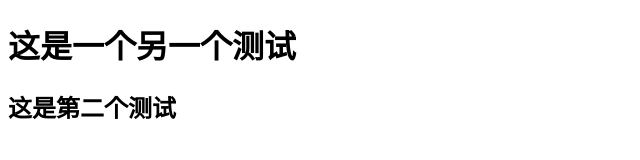
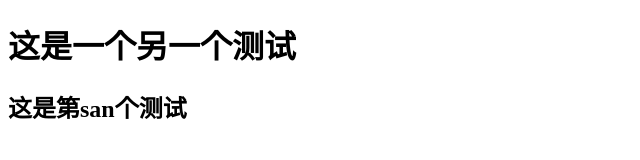
Before and after one commit to lunahesal/lunahesal.github.io, a plain HTML site: page ceshi.html in a window 1280 px wide. Shown: the whole page, without its empty margins (0-640 px from the left). Drawn offline with Linux system fonts and the light colour scheme.

Commit message:
Update ceshi.html

```diff
--- a/ceshi.html
+++ b/ceshi.html
@@ -8,7 +8,7 @@
 </head>
 <body>
   <h1>这是一个另一个测试</h1>
-  <h2>这是第二个测试</h2>
+  <h2>这是第san个测试</h2>
 
 </body>
 </html>
```
